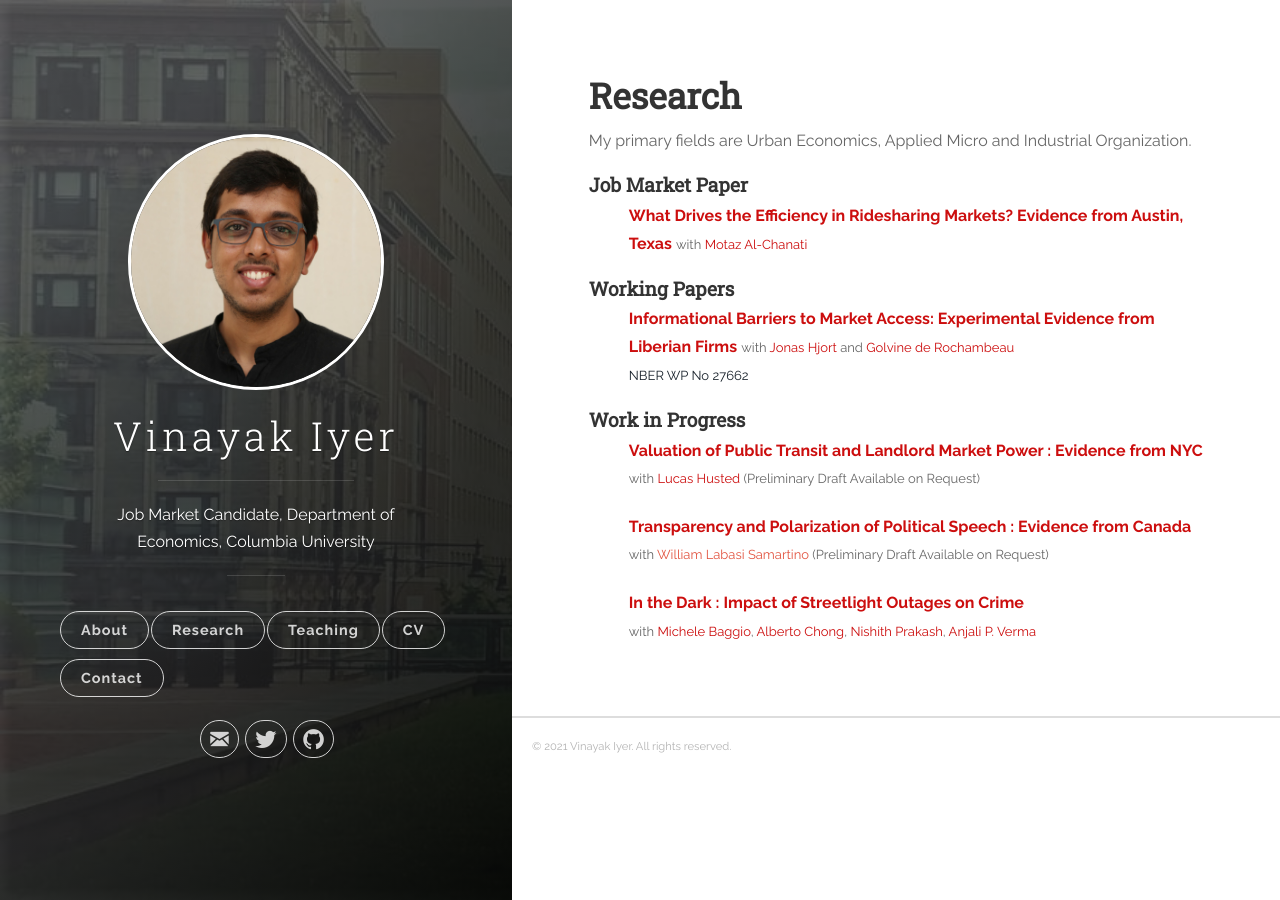
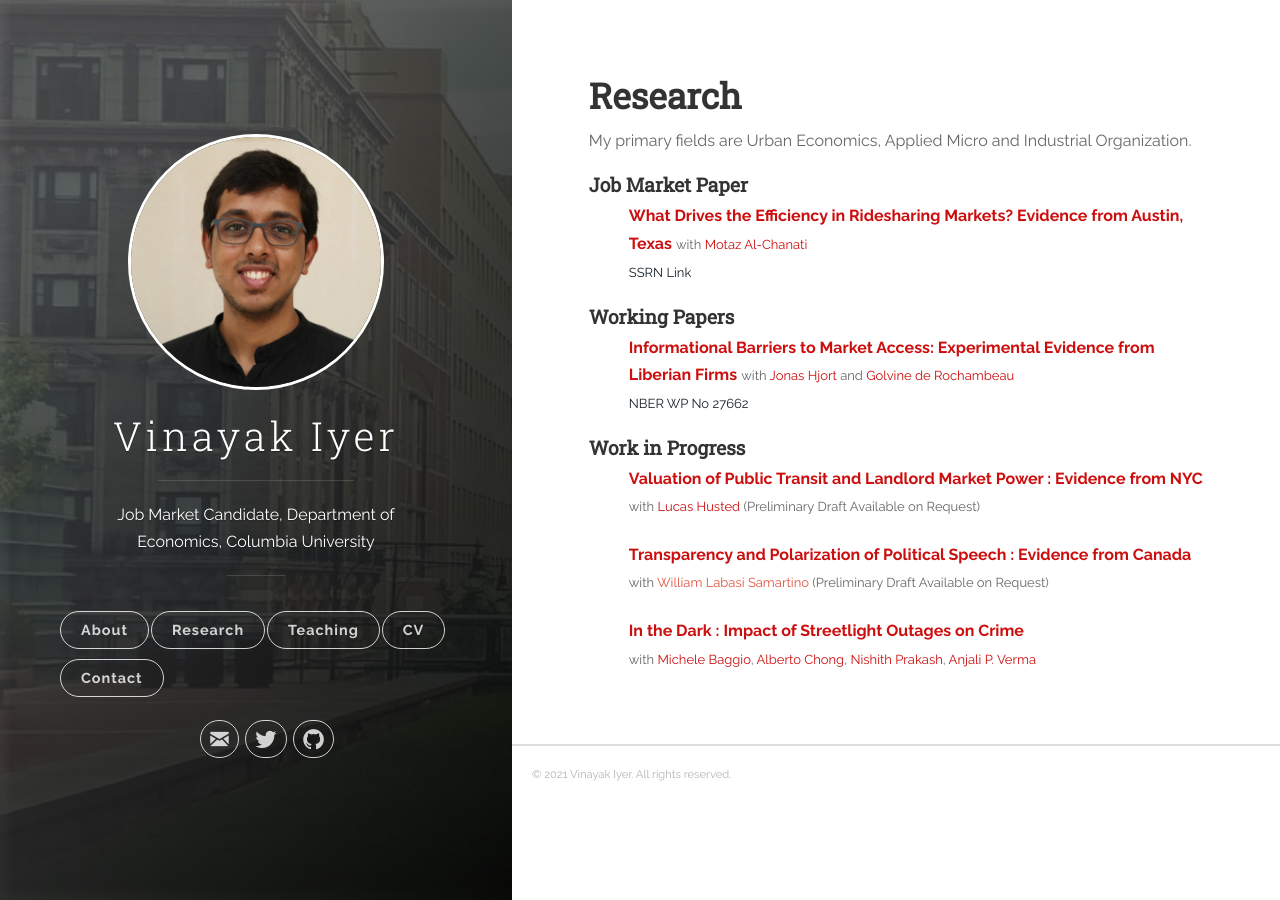
Before and after one commit to vinayakiyer/vinayakiyer.github.io, a Jekyll site: the page built from _posts/2018-06-13-research.markdown, in a window 1280 px wide. Built offline with Jekyll 4.4.1, drawn with Linux system fonts in a browser that asks for light colours.

Commit message:
Update 2018-06-13-research.markdown

```diff
--- a/_posts/2018-06-13-research.markdown
+++ b/_posts/2018-06-13-research.markdown
@@ -20,7 +20,8 @@ tags: [jekyll]
 -->
 <h4 id="working-papers"><strong>Job Market Paper</strong></h4>
 <ul>
-  <p><b><font size="3"><span style="color:#505050;"><strong><a href="{{ site.baseurl }}/files/Iyer_JMP.pdf" style="color:#cc0e0e;" target="_blank">What Drives the Efficiency in Ridesharing Markets? Evidence from Austin, Texas</a></strong></span></font> <font size="2">with <a href="https://motazac.github.io/" style="color:#cc0e0e;" target="_blank">Motaz Al-Chanati</a> </font></b></p></ul>
+  <p><b><font size="3"><span style="color:#505050;"><strong><a href="{{ site.baseurl }}/files/Iyer_JMP.pdf" style="color:#cc0e0e;" target="_blank">What Drives the Efficiency in Ridesharing Markets? Evidence from Austin, Texas</a></strong></span></font> <font size="2">with <a href="https://motazac.github.io/" style="color:#cc0e0e;" target="_blank">Motaz Al-Chanati</a> </font></b>
+  <br/><font size="2"><a href="https://papers.ssrn.com/sol3/papers.cfm?abstract_id=3959363" style="color:#17202a;">SSRN Link</a></font></p></ul>
 
 <h4 id="working-papers"><strong>Working Papers</strong></h4>
 <ul>
```
